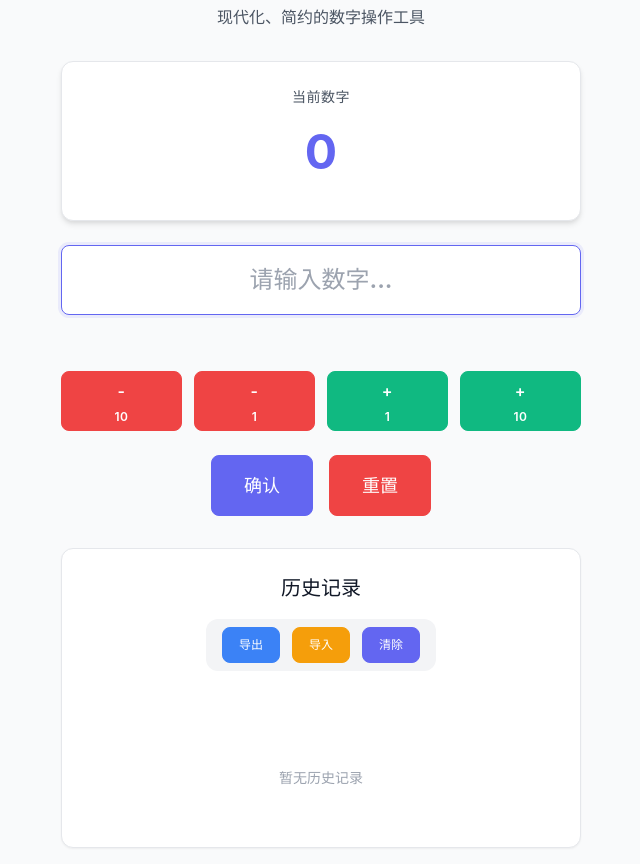
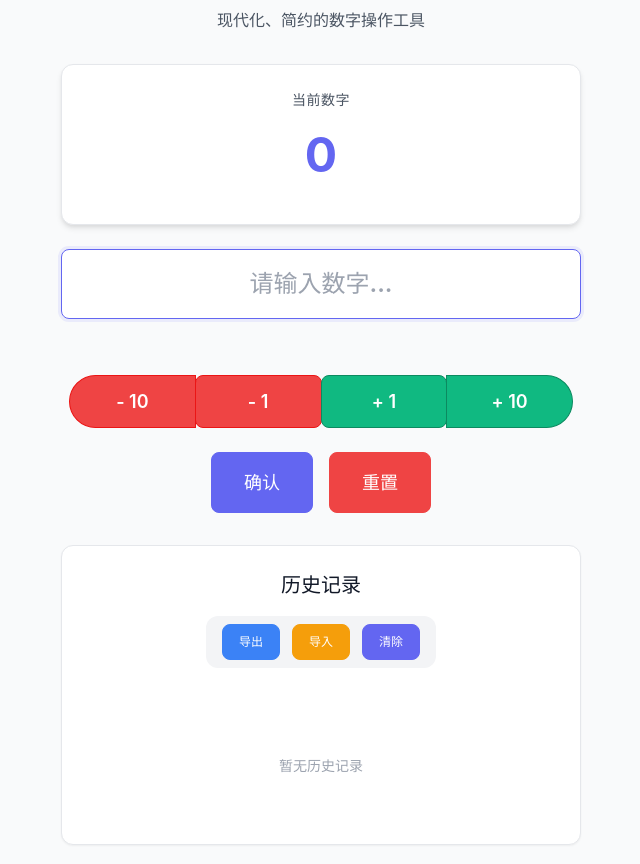
Before and after one commit to Furyu339/MyReact, a React (Vite) app: page / in a window 1280 px wide. Shown: the whole page, without its empty margins (319-959 px from the left). Built offline with nearby package versions, Linux system fonts and the light colour scheme.

Commit message:
优化操作按钮样式和布局，调整按钮宽度，改进模态框和卡片组件的样式，增强响应式设计，提升用户体验。

```diff
--- a/src/App.jsx
+++ b/src/App.jsx
@@ -224,34 +224,30 @@ function App() {
 
         {/* 操作按钮区域 */}
         <section className="app__operations">
-          <div className="operations-grid">
+          <div className="operations-group">
             <button
               className="operation-btn operation-btn--decrease"
               onClick={() => handleIncrease(-10)}
             >
-              <span className="btn-icon">-</span>
-              <span className="btn-text">10</span>
+              - 10
             </button>
             <button
               className="operation-btn operation-btn--decrease"
               onClick={() => handleIncrease(-1)}
             >
-              <span className="btn-icon">-</span>
-              <span className="btn-text">1</span>
+              - 1
             </button>
             <button
               className="operation-btn operation-btn--increase"
               onClick={() => handleIncrease(1)}
             >
-              <span className="btn-icon">+</span>
-              <span className="btn-text">1</span>
+              + 1
             </button>
             <button
               className="operation-btn operation-btn--increase"
               onClick={() => handleIncrease(10)}
             >
-              <span className="btn-icon">+</span>
-              <span className="btn-text">10</span>
+              + 10
             </button>
           </div>
 
--- a/src/scss/components/_button.scss
+++ b/src/scss/components/_button.scss
@@ -163,7 +163,7 @@
   }
 
   .operation-btn {
-    min-width: 70px;
+    min-width: auto;
     font-size: $font-size-sm;
   }
 }
--- a/src/scss/components/_card.scss
+++ b/src/scss/components/_card.scss
@@ -165,6 +165,7 @@
     overflow-y: auto;
     @include custom-scrollbar;
     flex: 1;
+    padding-bottom: $spacing-4;
 
     .history-item {
       padding: $spacing-3 $spacing-4;
@@ -177,7 +178,7 @@
       transition: $transition-base;
 
       &:last-child {
-        margin-bottom: 0;
+        margin-bottom: $spacing-4;
       }
 
       &:hover {
@@ -238,6 +239,7 @@
       height: 140px;
       min-height: 140px;
       max-height: 140px;
+      padding-bottom: $spacing-3;
     }
   }
 }
--- a/src/scss/components/_modal.scss
+++ b/src/scss/components/_modal.scss
@@ -132,12 +132,13 @@
 // 确认模态框特殊样式
 .confirm-modal {
   .modal__content {
-    @extend .modal__content--sm;
+    @extend .modal__content--md;
   }
 
   .modal__body {
     text-align: center;
     padding: $spacing-8 $spacing-6;
+    min-width: 320px;
 
     .confirm-icon {
       font-size: 3rem;
@@ -164,13 +165,15 @@
       font-size: $font-size-lg;
       font-weight: $font-weight-semibold;
       color: $text-primary;
-      margin-bottom: $spacing-2;
+      margin-bottom: $spacing-3;
+      line-height: 1.4;
     }
 
     .confirm-message {
       font-size: $font-size-base;
       color: $text-secondary;
-      line-height: 1.5;
+      line-height: 1.6;
+      word-wrap: break-word;
     }
   }
 
--- a/src/scss/pages/_app.scss
+++ b/src/scss/pages/_app.scss
@@ -1,5 +1,6 @@
 @use '../utils/variables' as *;
 @use '../utils/mixins' as *;
+@use 'sass:color';
 
 // 应用主页面样式
 .app {
@@ -14,6 +15,11 @@
     max-width: 480px;
     @include flex-column;
     gap: $spacing-6;
+
+    @include mobile-only {
+      max-width: 100%;
+      padding: 0 $spacing-2;
+    }
   }
 
   // 头部标题区域
@@ -48,15 +54,57 @@
 
   // 操作按钮区域
   &__operations {
-    .operations-grid {
-      display: grid;
-      grid-template-columns: repeat(4, 1fr);
-      gap: $spacing-3;
+    .operations-group {
+      display: flex;
+      justify-content: center;
       margin: $spacing-4 0;
+      padding: 0 $spacing-2;
 
-      @include mobile-only {
-        grid-template-columns: repeat(2, 1fr);
-        gap: $spacing-2;
+      .operation-btn {
+        @include flex-center;
+        border: 1px solid;
+        margin-left: -1px;
+        padding: $spacing-3 $spacing-5;
+        position: relative;
+        transition: all 0.2s ease-in-out;
+        flex-grow: 1;
+        flex-basis: 0;
+        font-size: $font-size-lg;
+        font-weight: $font-weight-semibold;
+
+        &:first-child {
+          margin-left: 0;
+          border-top-left-radius: $border-radius-full;
+          border-bottom-left-radius: $border-radius-full;
+        }
+
+        &:last-child {
+          border-top-right-radius: $border-radius-full;
+          border-bottom-right-radius: $border-radius-full;
+        }
+
+        &:hover {
+          z-index: 1;
+          transform: scale(1.05);
+        }
+
+        &--decrease {
+            background-color: $danger-color;
+            border-color: color.adjust($danger-color, $lightness: -10%);
+            color: $white;
+            &:hover {
+                background-color: color.adjust($danger-color, $lightness: 5%);
+            }
+        }
+
+        &--increase {
+            background-color: $success-color;
+            border-color: color.adjust($success-color, $lightness: -10%);
+            color: $white;
+            &:hover {
+                background-color: color.adjust($success-color, $lightness: 5%);
+            }
+        }
       }
     }
 
@@ -80,49 +128,6 @@
   // 历史记录区域
   &__history {
     margin-top: $spacing-2;
-  }
-}
-
-// 操作按钮网格布局
-.operations-grid {
-  .operation-btn {
-    @include flex-center;
-    flex-direction: column;
-    gap: $spacing-1;
-    padding: $spacing-2 $spacing-3;
-    height: 60px;
-    min-height: 60px;
-    font-size: $font-size-xs;
-    font-weight: $font-weight-semibold;
-    text-transform: uppercase;
-    letter-spacing: 0.5px;
-
-    // 按钮图标
-    .btn-icon {
-      font-size: $font-size-base;
-      margin-bottom: $spacing-1;
-    }
-
-    // 按钮文字
-    .btn-text {
-      font-size: $font-size-xs;
-      line-height: 1;
-    }
-
-    @include mobile-only {
-      padding: $spacing-2;
-      height: 50px;
-      min-height: 50px;
-      font-size: 0.7rem;
-
-      .btn-icon {
-        font-size: $font-size-sm;
-      }
-
-      .btn-text {
-        font-size: 0.65rem;
-      }
-    }
   }
 }
 
```
